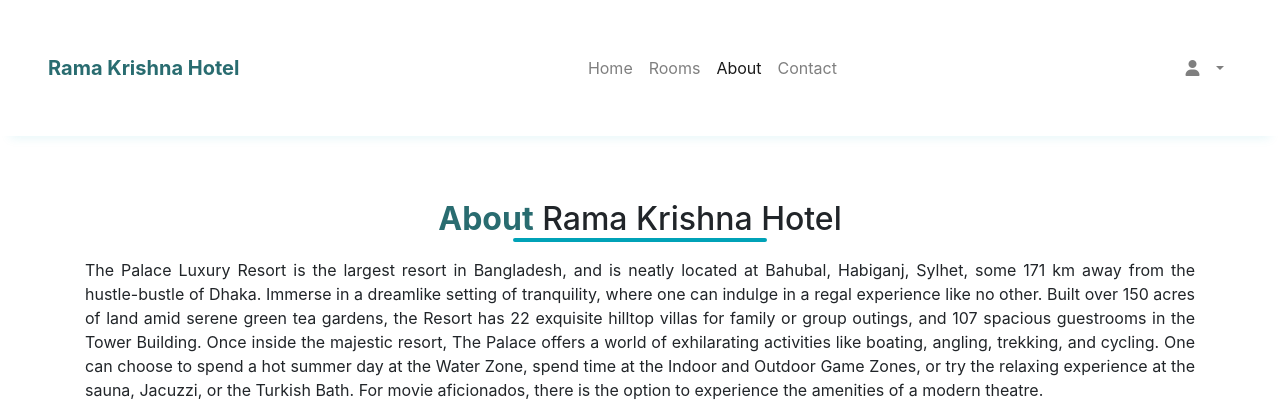
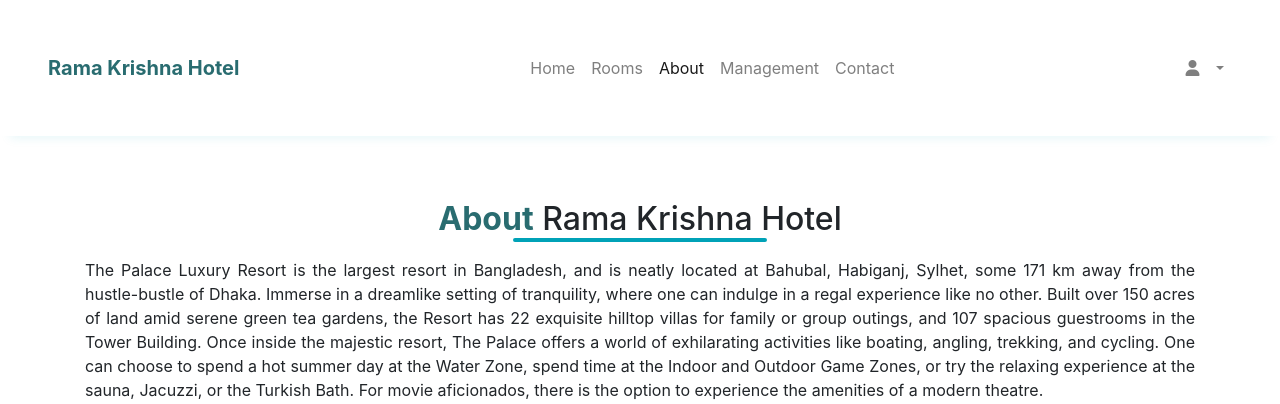
Before and after one commit to tanshi2003/Hotel-Management-System, a Django app: page /about in a window 1280 px wide. Shown: the top 404 px of the page. Run offline with Django 3.2, Linux system fonts and the light colour scheme; the visitor is signed in with stand-in values (Sample User, id 1); some libraries are stand-ins or nearby versions.

Commit message:
Add staff management navigation item

```diff
--- a/templates/common/base.html
+++ b/templates/common/base.html
@@ -42,6 +42,9 @@
                <li id="nav-about" class="nav-item">
                   <a class="nav-link" href="{% url 'about' %}">About</a>
                </li>
+               {% if user.is_receptionist or user.is_manager or user.is_admin %}
+               <li id="nav-management" class="nav-item"><a class="nav-link" href="{% url 'management' %}">Management</a></li>
+               {% endif %}
                <li id="nav-contact" class="nav-item">
                   <a class="nav-link" href="{% url 'contact' %}">Contact</a>
                </li>
```
